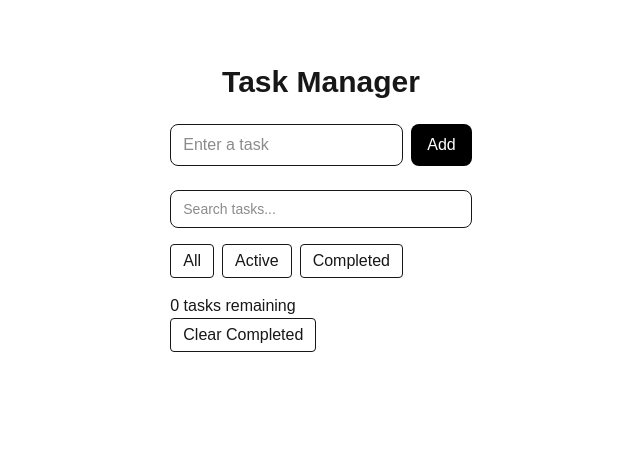
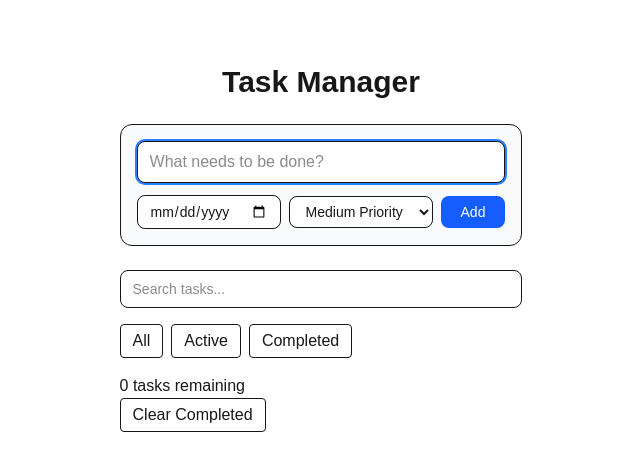
Before and after one commit to vyasan-6-6/mini-task-manager, a Next.js app in the folder task-manager/: page / in a window 1280 px wide. Shown: the top 470 px of the page, without its empty margins (319-959 px from the left). Built offline with nearby package versions, Linux system fonts and the light colour scheme.

Commit message:
feat: added due date and priority to tasks

```diff
--- a/task-manager/app/components/TaskForm.tsx
+++ b/task-manager/app/components/TaskForm.tsx
@@ -1,28 +1,61 @@
 'use client';
 
 import { useState } from "react";
+import type { Priority } from "../types";
 
 type TaskFormProps = {
-    onAddTask:(title:string)=>void;
-}
-export default function TaskForm ({onAddTask}:TaskFormProps){
-const [title,setTitle]  = useState('');
-const handleSubmit = ()=>{
-    if(title.trim()==='') return ;
-    onAddTask(title);
-   setTitle('');
-}
-return (
-    <div className="flex gap-2 mb-6">
+  onAddTask: (title: string, dueDate?: string, priority?: Priority) => void;
+};
+
+export default function TaskForm({ onAddTask }: TaskFormProps) {
+  const [title, setTitle] = useState("");
+  const [dueDate, setDueDate] = useState("");
+  const [priority, setPriority] = useState<Priority>("medium");
+
+  const handleSubmit = (e?: React.FormEvent) => {
+    e?.preventDefault();
+    if (title.trim() === "") return;
+    onAddTask(title.trim(), dueDate || undefined, priority);
+    setTitle("");
+    setDueDate("");
+    setPriority("medium");
+  };
+
+  return (
+    <form onSubmit={handleSubmit} className="flex flex-col gap-2 mb-6 bg-gray-50 dark:bg-gray-800/50 p-4 rounded-xl border dark:border-gray-800">
       <input
         value={title}
         onChange={(e) => setTitle(e.target.value)}
-        placeholder="Enter a task"
-        className="flex-1 border   rounded-lg px-3 py-2"
+        placeholder="What needs to be done?"
+        className="w-full border dark:border-gray-700 bg-white dark:bg-gray-900 rounded-lg px-3 py-2 focus:outline-none focus:ring-2 focus:ring-blue-500"
+        autoFocus
       />
 
-      <button onClick={handleSubmit}     className="bg-black text-white px-4 py-2 rounded-lg"
->Add</button>
-    </div>
-)
+      <div className="flex gap-2 items-center mt-1">
+        <input
+          type="date"
+          value={dueDate}
+          onChange={(e) => setDueDate(e.target.value)}
+          className="border dark:border-gray-700 bg-white dark:bg-gray-900 rounded-lg px-3 py-1.5 text-sm focus:outline-none focus:ring-2 focus:ring-blue-500 flex-1"
+        />
+
+        <select
+          value={priority}
+          onChange={(e) => setPriority(e.target.value as Priority)}
+          className="border dark:border-gray-700 bg-white dark:bg-gray-900 rounded-lg px-3 py-1.5 text-sm focus:outline-none focus:ring-2 focus:ring-blue-500 flex-1"
+        >
+          <option value="low">Low Priority</option>
+          <option value="medium">Medium Priority</option>
+          <option value="high">High Priority</option>
+        </select>
+
+        <button
+          type="submit"
+          className="bg-blue-600 hover:bg-blue-700 text-white px-5 py-1.5 rounded-lg text-sm font-medium transition-colors"
+        >
+          Add
+        </button>
+      </div>
+    </form>
+  );
 }
--- a/task-manager/app/components/TaskItem.tsx
+++ b/task-manager/app/components/TaskItem.tsx
@@ -1,11 +1,17 @@
 import { useState } from "react";
-import type { Task } from "../types";
+import type { Task, Priority } from "../types";
 
 type TaskItemProps = {
   task: Task;
   onToggle: (id: number) => void;
   onDelete: (id: number) => void;
-  onEdit: (id: number, newTitle: string) => void;
+  onEdit: (id: number, newTitle: string, dueDate?: string, priority?: Priority) => void;
+};
+
+const priorityColors = {
+  low: "bg-blue-100 text-blue-800 dark:bg-blue-900 dark:text-blue-200",
+  medium: "bg-yellow-100 text-yellow-800 dark:bg-yellow-900 dark:text-yellow-200",
+  high: "bg-red-100 text-red-800 dark:bg-red-900 dark:text-red-200",
 };
 
 export default function TaskItem({
@@ -14,26 +20,25 @@ export default function TaskItem({
   onDelete,
   onEdit,
 }: TaskItemProps) {
-  // Local state to track whether this item is currently being edited
   const [isEditing, setIsEditing] = useState(false);
-  // Local state to hold the temporary text while editing
   const [editedTitle, setEditedTitle] = useState(task.title);
+  const [editedDueDate, setEditedDueDate] = useState(task.dueDate || "");
+  const [editedPriority, setEditedPriority] = useState<Priority>(task.priority || "medium");
 
-  // Save the new title and exit edit mode
   const handleSave = () => {
     if (editedTitle.trim() === "") return;
-    onEdit(task.id, editedTitle.trim());
+    onEdit(task.id, editedTitle.trim(), editedDueDate || undefined, editedPriority);
     setIsEditing(false);
   };
 
-  // Cancel editing and revert to the original title
   const handleCancel = () => {
     setEditedTitle(task.title);
+    setEditedDueDate(task.dueDate || "");
+    setEditedPriority(task.priority || "medium");
     setIsEditing(false);
   };
 
-  // Allow pressing "Enter" to save and "Escape" to cancel
-  const handleKeyDown = (e: React.KeyboardEvent<HTMLInputElement>) => {
+  const handleKeyDown = (e: React.KeyboardEvent<HTMLInputElement | HTMLSelectElement>) => {
     if (e.key === "Enter") {
       handleSave();
     } else if (e.key === "Escape") {
@@ -42,18 +47,37 @@ export default function TaskItem({
   };
 
   return (
-    <li className="flex items-center justify-between border-b py-3">
+    <li className="flex flex-col sm:flex-row sm:items-center justify-between border-b py-3 gap-3">
       {isEditing ? (
-        // --- EDIT MODE ---
-        <div className="flex items-center gap-2 flex-1 mr-2">
+        <div className="flex flex-col sm:flex-row items-center gap-2 flex-1 w-full">
           <input
             type="text"
-            className="border px-2 py-1 rounded flex-1 text-sm focus:outline-none focus:ring-2 focus:ring-blue-500"
+            className="border px-2 py-1 rounded flex-1 text-sm focus:outline-none focus:ring-2 focus:ring-blue-500 w-full"
             value={editedTitle}
             onChange={(e) => setEditedTitle(e.target.value)}
             onKeyDown={handleKeyDown}
             autoFocus
           />
+          <div className="flex gap-2 w-full sm:w-auto">
+            <input
+              type="date"
+              className="border px-2 py-1 rounded text-sm focus:outline-none focus:ring-2 focus:ring-blue-500 w-full sm:w-auto"
+              value={editedDueDate}
+              onChange={(e) => setEditedDueDate(e.target.value)}
+              onKeyDown={handleKeyDown}
+            />
+            <select
+              value={editedPriority}
+              onChange={(e) => setEditedPriority(e.target.value as Priority)}
+              onKeyDown={handleKeyDown}
+              className="border px-2 py-1 rounded text-sm focus:outline-none focus:ring-2 focus:ring-blue-500 w-full sm:w-auto"
+            >
+              <option value="low">Low</option>
+              <option value="medium">Medium</option>
+              <option value="high">High</option>
+            </select>
+          </div>
+          <div className="flex gap-2 shrink-0">
             <button
               className="bg-blue-600 text-white px-2.5 py-1 rounded text-sm hover:bg-blue-700"
               onClick={handleSave}
@@ -67,35 +91,44 @@ export default function TaskItem({
               Cancel
             </button>
           </div>
+        </div>
       ) : (
-        // --- DISPLAY MODE ---
         <>
-          <span
-            className={task.completed ? "line-through text-gray-400" : ""}
-          >
+          <div className="flex flex-col gap-1 flex-1">
+            <span className={task.completed ? "line-through text-gray-400" : "font-medium"}>
               {task.title}
             </span>
+            <div className="flex items-center gap-2 text-xs">
+              {task.priority && (
+                <span className={`px-2 py-0.5 rounded-full ${priorityColors[task.priority]}`}>
+                  {task.priority}
+                </span>
+              )}
+              {task.dueDate && (
+                <span className="text-gray-500 dark:text-gray-400">
+                  📅 {new Date(task.dueDate).toLocaleDateString()}
+                </span>
+              )}
+            </div>
+          </div>
 
-          <div className="flex items-center">
-            {/* Edit Button */}
+          <div className="flex items-center shrink-0">
             <button
-              className="border px-2 py-1 rounded ml-3 hover:bg-gray-100 dark:hover:bg-gray-800 transition-colors"
+              className="border px-2 py-1 rounded ml-3 hover:bg-gray-100 dark:hover:bg-gray-800 transition-colors text-sm"
               onClick={() => setIsEditing(true)}
             >
               Edit
             </button>
 
-            {/* Toggle Complete Button */}
             <button
-              className="border px-2 py-1 rounded ml-2 hover:bg-gray-100 dark:hover:bg-gray-800 transition-colors"
+              className="border px-2 py-1 rounded ml-2 hover:bg-gray-100 dark:hover:bg-gray-800 transition-colors text-sm"
               onClick={() => onToggle(task.id)}
             >
               {task.completed ? "Undo" : "Complete"}
             </button>
 
-            {/* Delete Button */}
             <button
-              className="border px-2 py-1 rounded ml-2 text-red-600 border-red-200 hover:bg-red-50 dark:hover:bg-red-950 transition-colors"
+              className="border px-2 py-1 rounded ml-2 text-red-600 border-red-200 hover:bg-red-50 dark:hover:bg-red-950 transition-colors text-sm"
               onClick={() => onDelete(task.id)}
             >
               Delete
--- a/task-manager/app/page.tsx
+++ b/task-manager/app/page.tsx
@@ -1,6 +1,6 @@
 'use client'
 import { useEffect, useState } from "react";
-import type { Task } from "./types";
+import type { Task, Priority } from "./types";
 import TaskItem from './components/TaskItem';
 import TaskForm from "./components/TaskForm";
 
@@ -34,13 +34,15 @@ export default function Home() {
     localStorage.setItem("tasks", JSON.stringify(tasks));
   }, [tasks, isLoaded]);
 
-  const addTask = (title:string)=>{
+  const addTask = (title: string, dueDate?: string, priority?: Priority) => {
     if(title.trim()==='') return;
 
     const newTask:Task = {
       id:Date.now(),
       title:title,
-      completed:false
+      completed:false,
+      dueDate,
+      priority
     }
     setTasks([...tasks,newTask]);
   }
@@ -58,11 +60,11 @@ const deleteTask = (id:number)=>{
 setTasks(tasks.filter((task)=>task.id !== id));
 }
 
-  // Update a task's title by matching its id
-  const editTask = (id: number, newTitle: string) => {
+  // Update a task's properties by matching its id
+  const editTask = (id: number, newTitle: string, dueDate?: string, priority?: Priority) => {
     setTasks(
       tasks.map((task) =>
-        task.id === id ? { ...task, title: newTitle } : task
+        task.id === id ? { ...task, title: newTitle, dueDate, priority } : task
       )
     );
   };
--- a/task-manager/app/types.ts
+++ b/task-manager/app/types.ts
@@ -1,5 +1,9 @@
-export type Task  = {
-    id:number ;
-    title:string;
-    completed:boolean;
-}
+export type Priority = "low" | "medium" | "high";
+
+export type Task = {
+  id: number;
+  title: string;
+  completed: boolean;
+  dueDate?: string;
+  priority?: Priority;
+};
```
Lines whose indentation alone changed are shown as unchanged.
